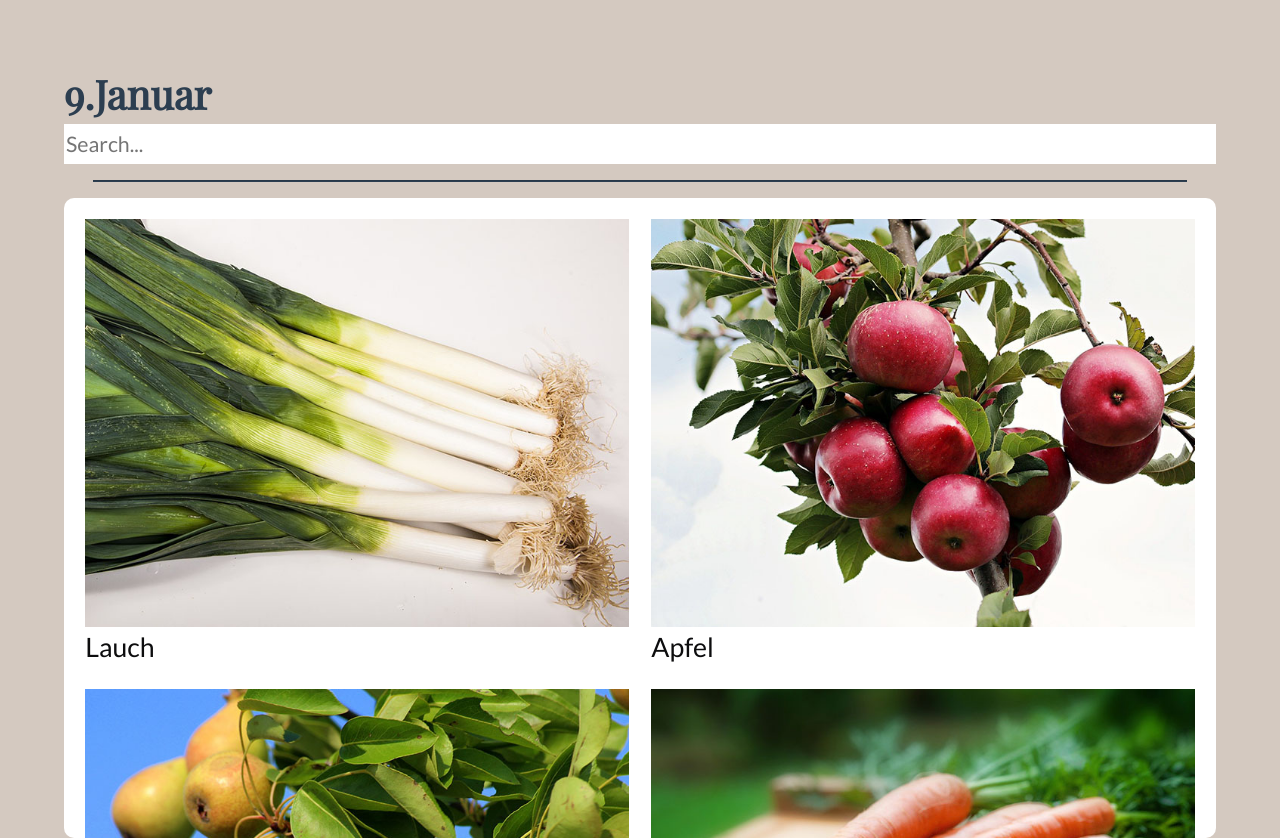
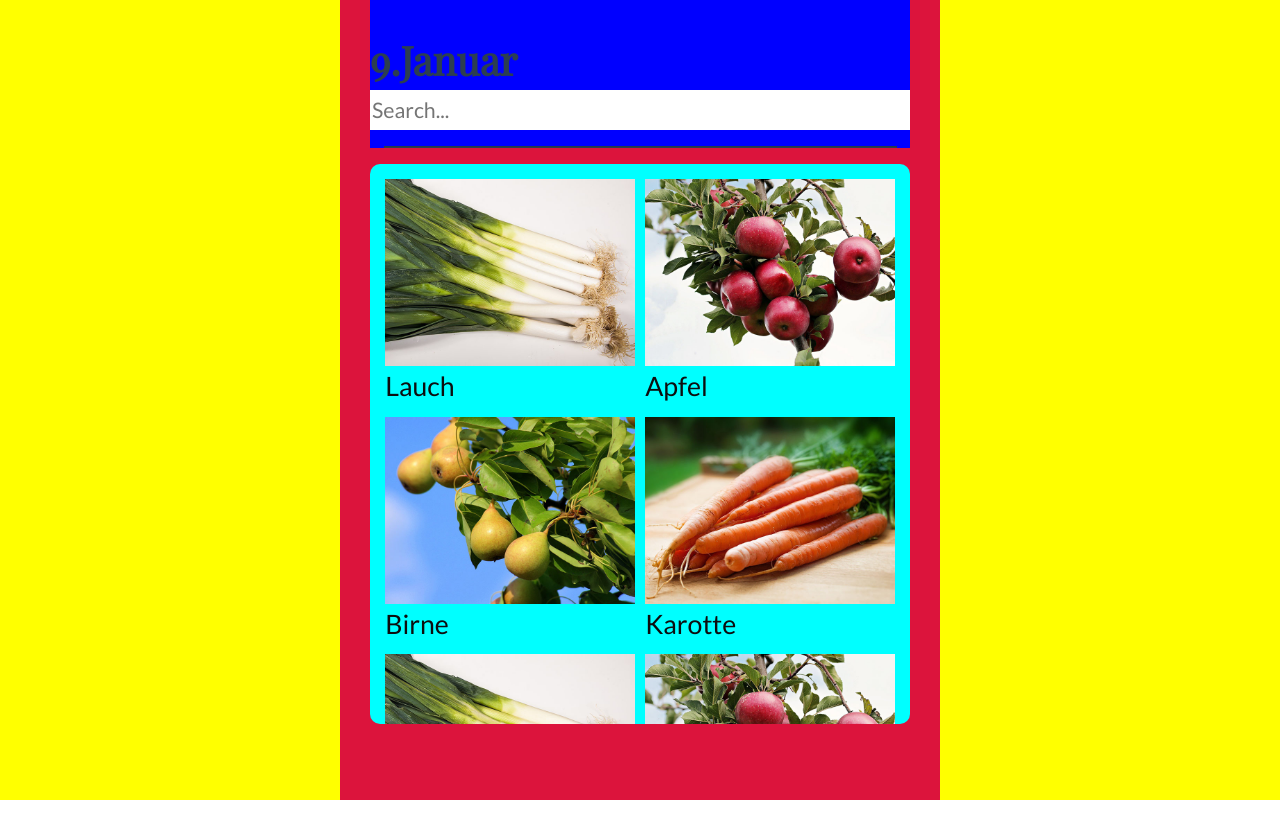
Before and after one commit to arise-dnb/seasonal-calendar, a Vue app: page /#/ in a window 1280 px wide. After the commit the page ends 800 px from the top, so only its background shows below. Built offline with nearby package versions, Linux system fonts and the light colour scheme.

Commit message:
fixed layout

```diff
--- a/src/App.vue
+++ b/src/App.vue
@@ -9,7 +9,8 @@
 
 html,
 body {
-  height: 100%;
+  height: 100vh;
+  width: 100vw;
 }
 
 #app {
@@ -18,8 +19,11 @@ body {
   -moz-osx-font-smoothing: grayscale;
   text-align: left;
   color: #2c3e50;
-  background-color: #d4c9c0;
-  height: auto;
+  background-color: yellow;
+  height: 100vh;
   width: 100vw;
+  max-height: 100vh;
+  max-width: 100vw;
+  overflow: hidden;
 }
 </style>
--- a/src/components/GridView.vue
+++ b/src/components/GridView.vue
@@ -1,16 +1,7 @@
 <template>
   <div class="imgWrapper">
-    <div
-      v-for="(image, index) in pictures"
-      :key="image.name + index"
-      class="thumbnail"
-    >
-      <b-img
-        :id="image.name"
-        :src="image.src"
-        fluid
-        @click="goToDetail(image.name, index)"
-      />
+    <div v-for="(image, index) in pictures" :key="image.name + index" class="thumbnail">
+      <b-img :id="image.name" :src="image.src" fluid @click="goToDetail(image.name, index)" />
       <div class="text">{{ image.name }}</div>
     </div>
   </div>
@@ -44,15 +35,14 @@ export default {
 .imgWrapper {
   padding: 10px 10px;
   width: 90%;
-  height: 100%;
-  overflow-y: auto;
-  max-height: 80vh;
+  overflow-y: scroll;
+  max-height: 70vh;
 
   display: flex;
   flex-direction: row;
   flex-wrap: wrap;
   border-radius: 10px;
-  background-color: white;
+  background-color: greenyellow;
 
   margin-left: auto;
   margin-right: auto;
--- a/src/views/Home.vue
+++ b/src/views/Home.vue
@@ -1,5 +1,5 @@
 <template>
-  <div>
+  <div class="wrapper">
     <div class="header">
       <DateHeader />
       <SearchBar @childToParent="onSearch" />
@@ -7,7 +7,7 @@
       <!--:key = v-bind:key-->
       <hr />
     </div>
-    <GridView :pictures="filteredArray" />
+    <GridView id="FruitGrid" :pictures="filteredArray" />
   </div>
 </template>
 
@@ -151,7 +151,16 @@ export default {
         {
           mID: "1",
           name: "Januar",
-          seasonal: ["lauch", "apfel", "birne", "karotte"]
+          seasonal: [
+            "lauch",
+            "apfel",
+            "birne",
+            "karotte",
+            "lauch",
+            "apfel",
+            "birne",
+            "karotte"
+          ]
         },
         {
           mID: "2",
@@ -307,8 +316,14 @@ export default {
 </script>
 
 <style>
+.wrapper {
+  background-color: crimson;
+  margin: auto;
+  max-width: 600px;
+}
+
 .header {
-  background-color: #d4c9c0;
+  background-color: blue;
   width: 90%;
   padding-top: 5%;
   margin-left: auto;
@@ -322,4 +337,8 @@ hr {
   margin-left: auto;
   margin-right: auto;
 }
+
+#FruitGrid {
+  background-color: aqua;
+}
 </style>
```
